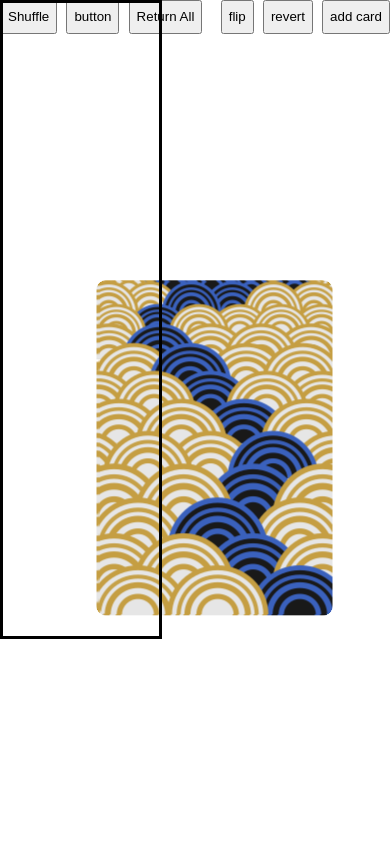
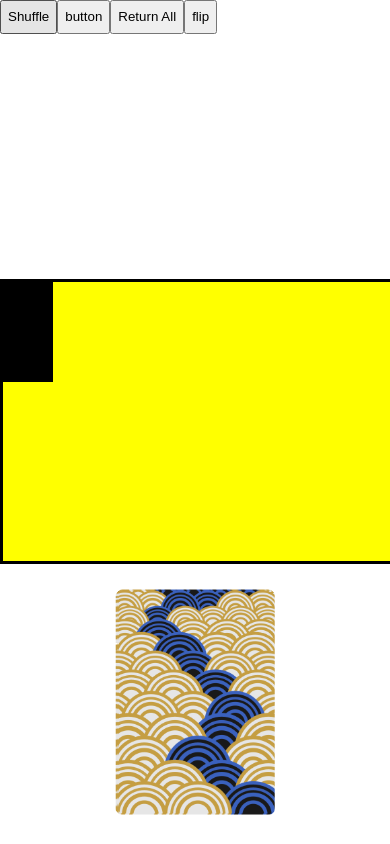
Before and after one commit to pedersongw/blackjack, a React (Create React App) app: page / in a window 390 px wide. Built offline with nearby package versions, Linux system fonts and the light colour scheme.

Commit message:
working on compartmentalizing logic for individual components

```diff
--- a/src/App.css
+++ b/src/App.css
@@ -0,0 +1,10 @@
+body,
+html {
+  margin: 0;
+  padding: 0;
+}
+
+.App {
+  height: 100vh;
+  width: 100vw;
+}
--- a/src/components/Card.jsx
+++ b/src/components/Card.jsx
@@ -8,14 +8,19 @@ const Card = (props) => {
   const [cards, setCards] = useState([]);
   const [flipped, setFlipped] = useState(true);
   const spring = useSpring({
-    transform: `perspective(600px) scale(${flipped ? 1 : 1.5}) rotateX(${
-      flipped ? 180 : 0
-    }deg)`,
+    transform: `perspective(600px) rotateX(${flipped ? 180 : 0}deg)`,
   });
 
   useEffect(() => {
     setFlipped(!flipped);
   }, []);
+
+  useEffect(() => {
+    if (props.card === undefined) {
+      setFlipped(true);
+      console.log("not in array anymore", props.card);
+    }
+  }, [props.card]);
 
   return (
     <React.Fragment>
--- a/src/components/Main.jsx
+++ b/src/components/Main.jsx
@@ -23,13 +23,15 @@ const Main = () => {
   const whereDot = () => {
     return [window.innerWidth / 4, window.innerHeight / 3];
   };
+  const [windowSize, setWindowSize] = useState([0, 0]);
   const [cards, setCards] = useState([]);
   const [shuffling, setShuffling] = useState(["in", true]);
   const [whereHand, setWhereHand] = useState([0, 0]);
-  const [hand, setHand] = useState([]);
+  const [whereShuffle, setWhereShuffle] = useState({});
+  const [handDimensions, setHandDimensions] = useState([0, 0]);
 
   const handRef = useRef();
-  const backHandRef = useRef();
+  const shuffleRef = useRef();
 
   const [background, setBackground] = useState([
     abstractClouds,
@@ -53,22 +55,48 @@ const Main = () => {
     setBackground(bg);
   };
 
+  function handleResize() {
+    setWindowSize([window.innerWidth, window.innerHeight]);
+    setShuffle();
+    console.log("resizing");
+  }
+
+  function setShuffle() {
+    let shuffleRect = shuffleRef.current.getBoundingClientRect();
+    setWhereShuffle(shuffleRect);
+  }
+
   useEffect(() => {
-    const { x, y } = handRef.current.getBoundingClientRect();
+    window.addEventListener("resize", handleResize);
+
+    handleResize();
+    setShuffle();
+
+    let rect = handRef.current.getBoundingClientRect();
+    const { right, left, top, bottom } = rect;
+    console.log(right - left, bottom - top);
+    const { x, y } = rect;
     setWhereHand([x, y]);
+
+    return () => {
+      window.removeEventListener("resize", handleResize);
+    };
   }, []);
 
   const transitions = useTransition(cards, {
     from: {
-      transform: `translate3d(${whereDot()[0]}px, ${whereDot()[1]}px, 0)`,
+      transform: `translate3d(${whereDot()[0]}px, ${
+        whereDot()[1]
+      }px, 0) scale(1)`,
     },
     enter: {
-      transform: `translate3d(${whereHand[0]}px, ${whereHand[1]}px, 0)`,
+      transform: `translate3d(${whereHand[0]}px, ${whereHand[1]}px, 0) scale(0.5)`,
     },
     leave: {
-      transform: `translate3d(${whereDot()[0]}px, ${whereDot()[1]}px, 0)`,
+      transform: `translate3d(${whereDot()[0]}px, ${
+        whereDot()[1]
+      }px, 0) scale(1)`,
     },
-    trail: 200,
   });
 
   const returnCard = (index) => {
@@ -83,44 +111,19 @@ const Main = () => {
     from: {
       transform: `perspective(600px) rotateY(0deg)`,
     },
+    onRest: () => {
+      springApi.start({
+        to: {
+          transform: `perspective(600px) rotateY(0deg)`,
+        },
+        immediate: true,
+      });
+    },
   }));
-
-  const cardTransition = useTransition(hand, {
-    from: {
-      top: 50,
-      right: "0",
-      opacity: 0,
-    },
-    enter: {
-      top: 50,
-      right: "80%",
-      opacity: 1,
-    },
-    leave: {
-      opacity: 0,
-    },
-  });
 
   return (
     <div className={styles.wrapper}>
-      {transitions((anim, item, t, i) => (
-        <animated.div className={styles.card} style={anim}>
-          <Card
-            index={i}
-            returnCard={returnCard}
-            background={background[0]}
-            changeBackground={changeBackground}
-          />
-        </animated.div>
-      ))}
-
-      <Shuffle
-        xy={whereDot()}
-        background={background}
-        changeBackground={changeBackground}
-        shuffling={shuffling}
-        setShuffling={setShuffling}
-      />
+      <div className={styles.buttonWrapper}>
         <button
           onClick={() => setShuffling(["out", true])}
           className={styles.button}
@@ -144,29 +147,6 @@ const Main = () => {
         <button className={styles.button} onClick={() => setCards([])}>
           Return All
         </button>
-      <div className={styles.handWrapper}></div>
-      <animated.div
-        className={styles.hand}
-        style={{
-          ...spring,
-          backfaceVisibility: "hidden",
-          rotateY: "180deg",
-        }}
-      ></animated.div>
-      <animated.div
-        className={styles.hand}
-        ref={handRef}
-        style={{ ...spring, backfaceVisibility: "hidden" }}
-      >
-        {cardTransition((anim, item, t, i) => (
-          <animated.div
-            className={styles.handCard}
-            style={anim}
-            key={Math.random()}
-          ></animated.div>
-        ))}
-      </animated.div>
-
         <button
           className={styles.button}
           onClick={() =>
@@ -180,29 +160,49 @@ const Main = () => {
         >
           flip
         </button>
-      <button
-        className={styles.button}
-        onClick={() => {
-          let hand = handRef.current;
-          let backHand = backHandRef.current;
-          hand.style.transform = `perspective(600px) rotateY(0deg)`;
-          backHand.style.transform = `perspective(600px) rotateY(180deg)`;
+      </div>
+
+      <div className={styles.handWrapper} ref={handRef}>
+        <animated.div
+          className={styles.hand}
+          style={{
+            ...spring,
+            backfaceVisibility: "hidden",
+            rotateY: "180deg",
+            backgroundColor: "blue",
+          }}
+        ></animated.div>
+        <animated.div
+          className={styles.hand}
+          style={{
+            ...spring,
+            backfaceVisibility: "hidden",
+            backgroundColor: "yellow",
           }}
         >
-        revert
-      </button>
-      <button
-        className={styles.button}
-        onClick={() => {
-          setHand((prevHand) => {
-            let hand = [...prevHand];
-            hand.push(1);
-            return hand;
-          });
-        }}
-      >
-        add card
-      </button>
+          <div className={styles.cardExample}></div>
+        </animated.div>
+      </div>
+      <div className={styles.shuffleWrapper} ref={shuffleRef}>
+        {transitions((anim, item, t, i) => (
+          <animated.div className={styles.card} style={anim}>
+            <Card
+              index={i}
+              card={cards[i]}
+              returnCard={returnCard}
+              background={background[0]}
+              changeBackground={changeBackground}
+            />
+          </animated.div>
+        ))}
+        <Shuffle
+          rect={whereShuffle}
+          background={background}
+          changeBackground={changeBackground}
+          shuffling={shuffling}
+          setShuffling={setShuffling}
+        />
+      </div>
     </div>
   );
 };
--- a/src/components/Main.module.css
+++ b/src/components/Main.module.css
@@ -1,21 +1,39 @@
 .wrapper {
   display: flex;
-  justify-content: space-between;
+  position: relative;
+  flex-direction: column;
+  overflow: hidden;
+  height: 100%;
+  width: 100%;
+}
+
+.handWrapper {
+  position: relative;
+  height: 33%;
+  width: 100%;
+}
+
+.shuffleWrapper {
+  height: 33%;
+  width: 100%;
+}
+
+.buttonWrapper {
+  height: 33%;
+  width: 100%;
 }
 
 .hand {
   position: absolute;
   top: 0;
   left: 0;
-  height: 75vh;
-  width: 40vw;
+  height: 100%;
+  width: 100%;
   border: 3px solid black;
 }
 
-.handCard {
-  position: absolute;
-
-  height: 50px;
+.cardExample {
+  height: 100px;
   width: 50px;
   background-color: black;
 }
--- a/src/components/Shuffle.jsx
+++ b/src/components/Shuffle.jsx
@@ -3,8 +3,9 @@ import { useSprings, animated } from "@react-spring/web";
 import styles from "./Shuffle.module.css";
 
 const Shuffle = (props) => {
-  const [hk, setHk] = useState({});
+  const [hk, setHk] = useState(null);
   const [coords, setCoords] = useState([]);
+  const [cardSize, setCardSize] = useState([0, 0]);
 
   const ref = useRef(null);
 
@@ -22,9 +23,10 @@ const Shuffle = (props) => {
         setTimeout(() => {
           if (i === 51) {
             api.current[i].start({
-              xy: [hk["h"], hk["k"]],
+              xy: [hk[0], hk[1]],
               onStart: () => {
                 props.setShuffling(["in", false]);
+                console.log("last card");
               },
               config: {
                 friction: 30,
@@ -32,7 +34,7 @@ const Shuffle = (props) => {
             });
           } else {
             api.current[i].start({
-              xy: [hk["h"], hk["k"]],
+              xy: [hk[0], hk[1]],
               config: {
                 friction: 30,
               },
@@ -69,14 +71,26 @@ const Shuffle = (props) => {
   }, [props.background]);
 
   useEffect(() => {
+    if (coords !== []) {
+      props.setShuffling(["in", true]);
+    }
+  }, [coords]);
+
+  useEffect(() => {
+    if (props.rect.height) {
+      let cardHeight = props.rect.height * 0.8;
+      let cardWidth = (cardHeight / 333) * 234;
+      setCardSize([cardWidth, cardHeight]);
+
+      let h = props.rect.width / 2 - cardWidth / 2;
+      let k = props.rect.height * 0.1 + (window.innerHeight / 3) * 2;
+      setHk([h, k]);
+
       let radius =
         2 *
         (window.innerWidth > window.innerHeight
           ? window.innerWidth
           : window.innerHeight);
-    const { x: h, y: k } = ref.current.getBoundingClientRect();
-
-    setHk({ h: h, k: k });
 
       // let yDiff = radius + k - (k - radius);
       let coords = [];
@@ -98,32 +112,25 @@ const Shuffle = (props) => {
         coords.push([newX, newY]);
       }
 
-    console.log(coords);
       setCoords(coords);
-  }, []);
-
-  useEffect(() => {
-    if (coords !== []) {
-      props.setShuffling(["in", true]);
     }
-  }, [coords]);
+  }, [props.rect.height]);
 
   return (
     <React.Fragment>
-      <div
-        id={styles.dot}
-        ref={ref}
-        style={{ top: `${props.xy[1]}px`, left: `${props.xy[0]}px` }}
-      ></div>
-      {springs.map((anim, index) => (
+      {hk &&
+        springs.map((anim, index) => (
           <animated.div
-          className={styles.dot}
+            className={styles.card}
             key={index}
             style={{
               transform: springs[index].xy.to(
                 (x, y) => `translate3d(${x}px, ${y}px, 0)`
               ),
               backgroundImage: `url(${props.background[0]})`,
+              backgroundSize: "cover",
+              width: `${cardSize[0]}px`,
+              height: `${cardSize[1]}px`,
             }}
           />
         ))}
--- a/src/components/Shuffle.module.css
+++ b/src/components/Shuffle.module.css
@@ -1,17 +1,6 @@
-.wrapper {
-  position: relative;
-  overflow: hidden;
-  height: 100vh;
-  width: 100vw;
+.card {
+  position: absolute;
+  top: 0;
+  left: 0;
+  box-sizing: border-box;
 }
-
-#dot {
-  position: absolute;
-}
-
-.dot {
-  position: absolute;
-
-  height: 333px;
-  width: 234px;
-}
```
Lines whose indentation alone changed are shown as unchanged.
